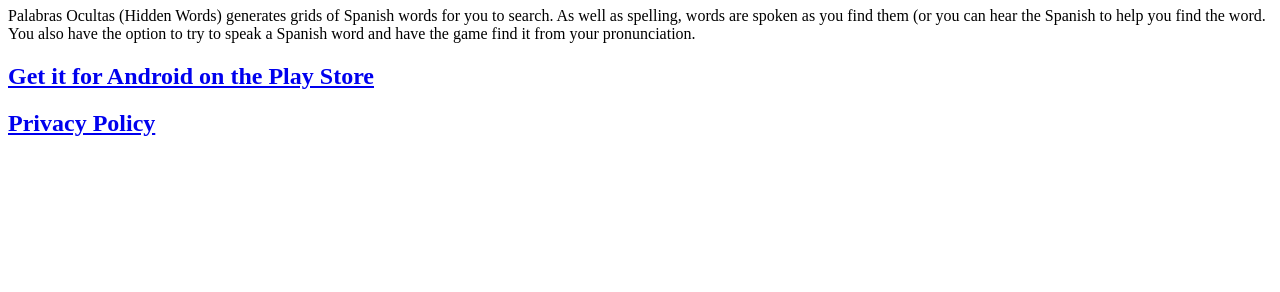
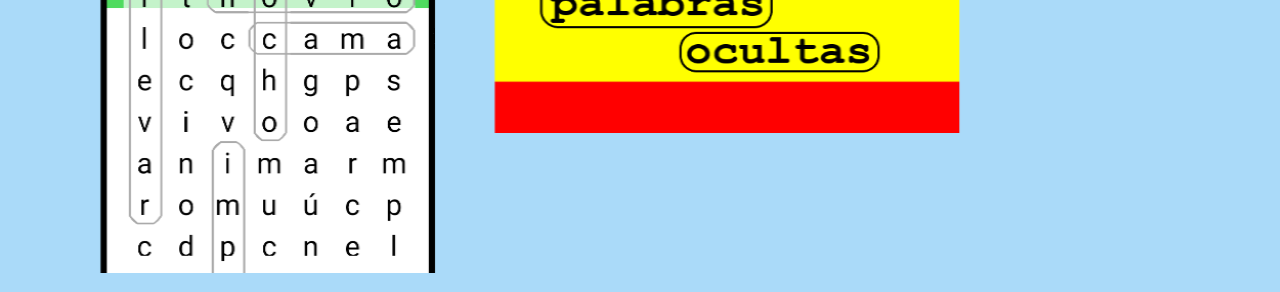
Before and after one commit to dunallysoftware/dunallysoftware.github.io, a plain HTML site: page palabrasocultas/palabrasocultas.html in a window 1280 px wide. Shown: the part 235-527 px from the top of the page. Drawn offline with Linux system fonts and the light colour scheme.

Commit message:
background colour

```diff
--- a/palabrasocultas/palabrasocultas.html
+++ b/palabrasocultas/palabrasocultas.html
@@ -1,7 +1,7 @@
 <!DOCTYPE html>
 <html>
-<body>
-<img src="palabras_ocultas_feature_graphic.png" alt="Palabras Ocultas" width=300 height=150/>
+<body style="background-color:#AADAF9">
+<img src="palabras_ocultas_feature_graphic.png" alt="Palabras Ocultas"/>
 <h1>Enhance your Spanish vocabulary with our word search game</h1>
 
 Palabras Ocultas (Hidden Words) generates grids of Spanish words for you to search.  As well as spelling, words are spoken as you find them (or you can hear the Spanish to help you find the word.  You also have the option to try to speak a Spanish word and have the game find it from your pronunciation.
```
Also changed, not shown: index.html (+1 -1 lines).
